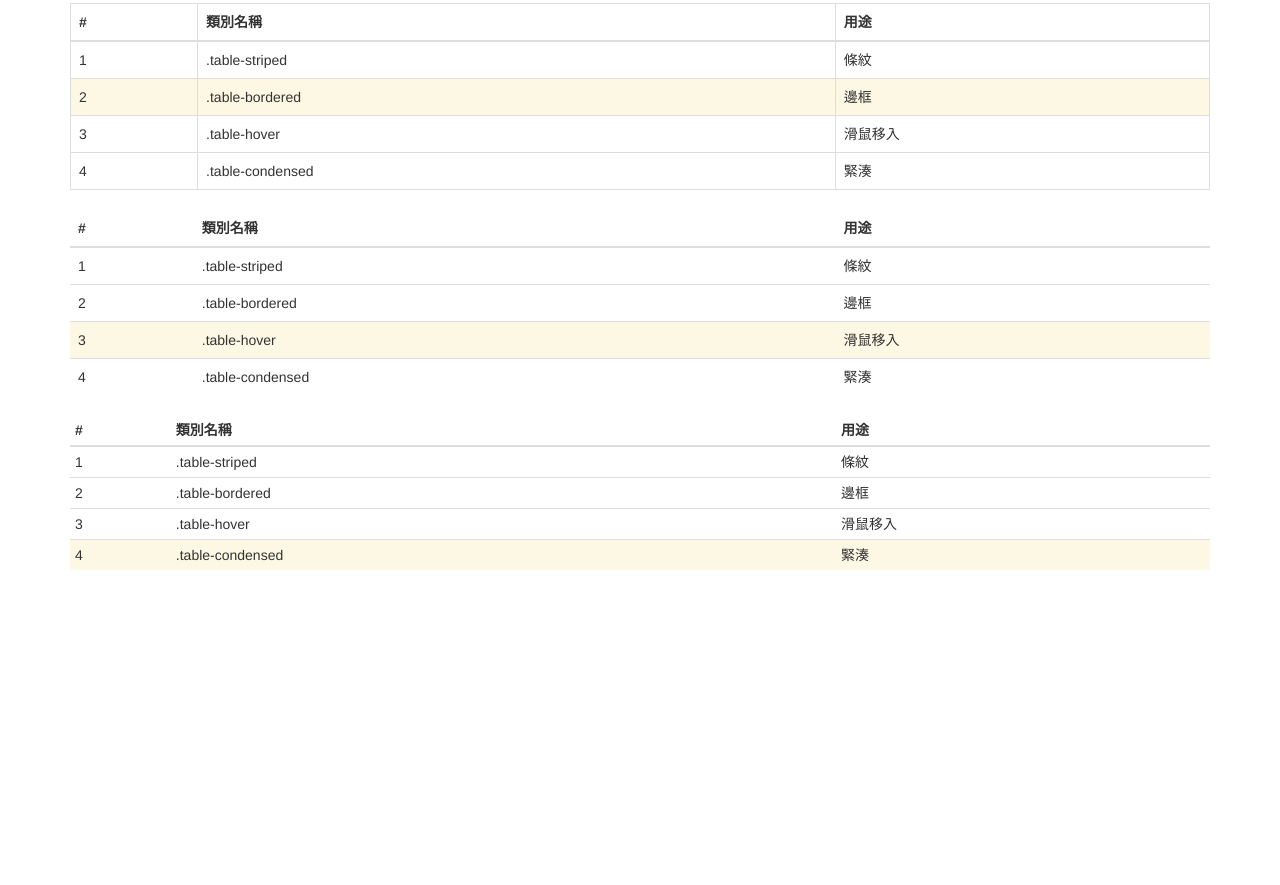
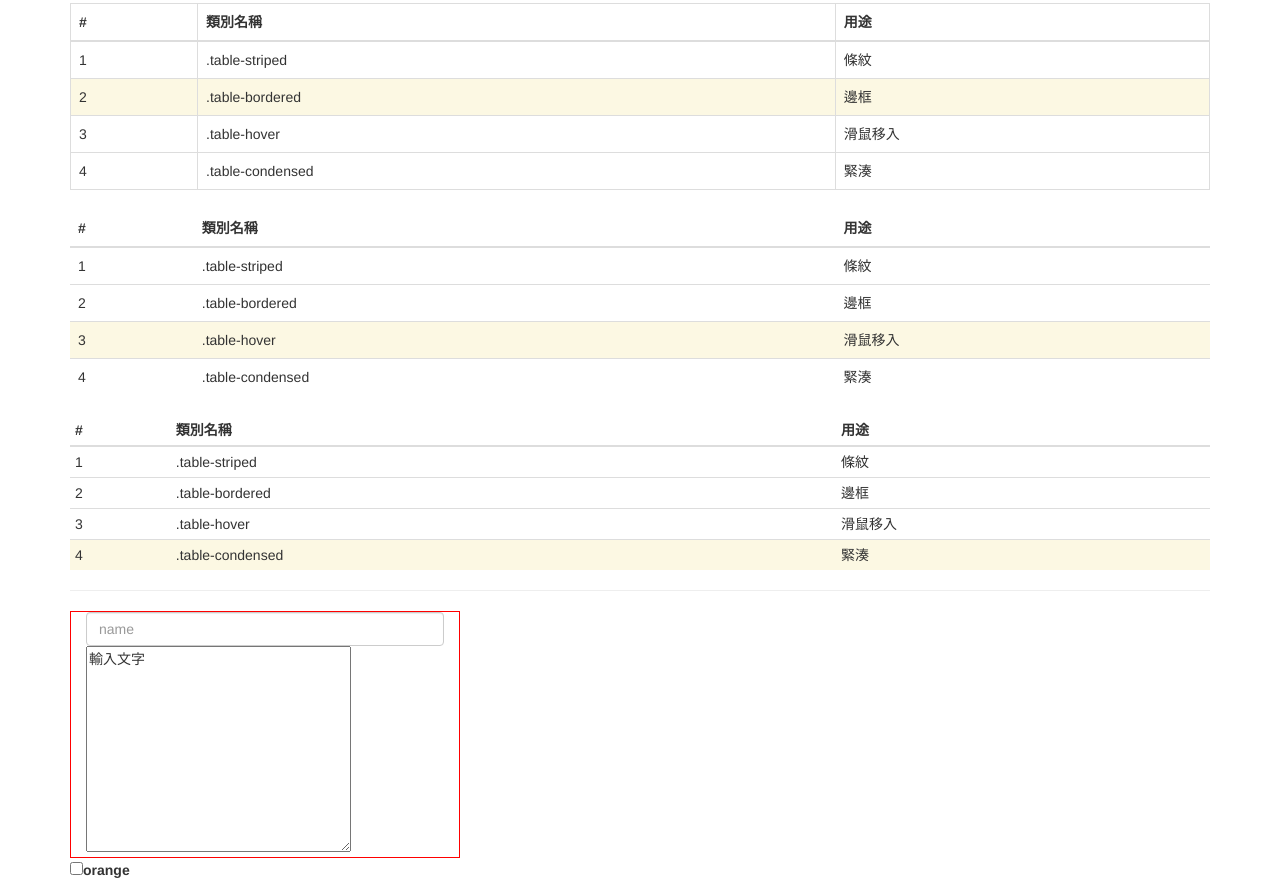
Before and after one commit to fishcanfly104/HW8, a plain HTML site: page index.html in a window 1280 px wide. Shown: the part 574-1459 px from the top of the page. Before the commit the page ends 1164 px from the top, so only its background shows below. Drawn offline with Linux system fonts and the light colour scheme.

Commit message:
no message

```diff
--- a/index.html
+++ b/index.html
@@ -38,7 +38,7 @@
 </div>
 <hr>
 <div class="container">
-  <table class="table">
+  <table class="table table-hover">
     <thead>
       <tr>
         <th>#</th>
@@ -193,6 +193,24 @@
       </tr>
     </tbody>
  <table>
+<hr>
+<div class="container">
+    <div class="row">
+       <div class="col-xs-4">
+          <input type="text" class="form-control"placeholder="name">
+           <textarea name="" id="" cols="30" rows="10">輸入文字</textarea>
+       </div>
+    </div>
+    <div class="row">
+        <label for="">
+            <input type="checkbox">orange
+        </label>
+    </div>
+</div>
+
+
+
+
 
 </body>
 </html>
```
